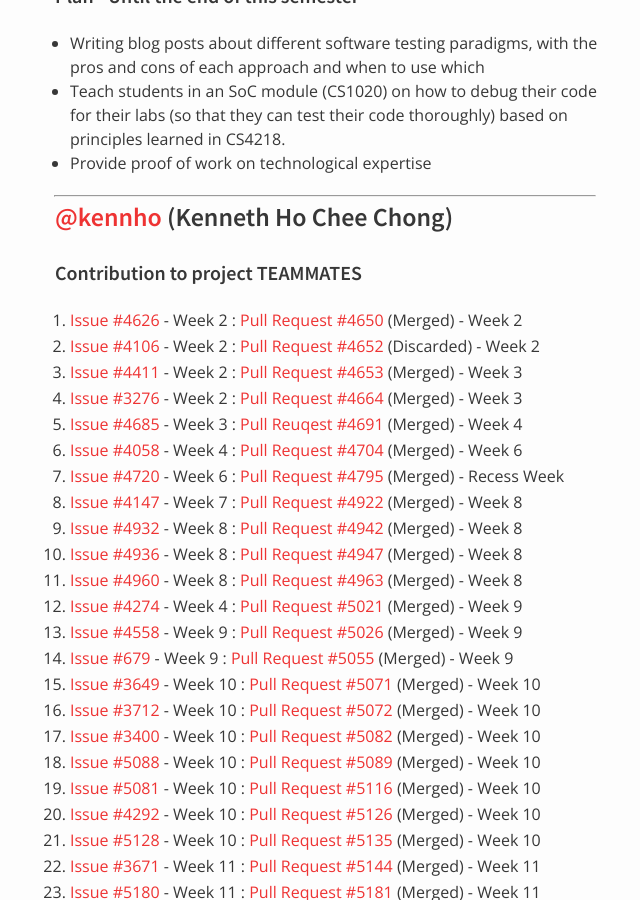
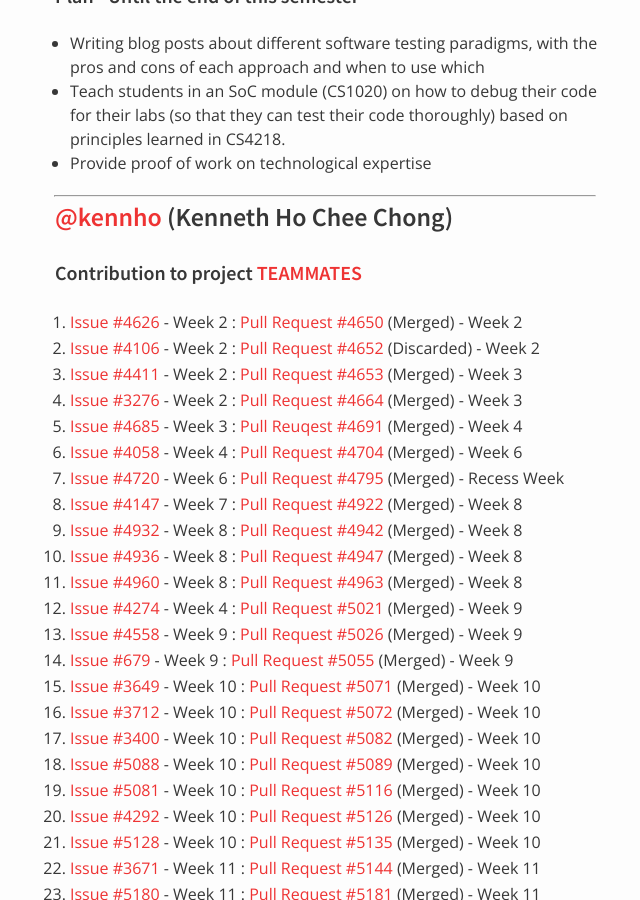
Before and after one commit to nus-oss/cs3281-AY1516S2-website, a Jekyll site: the page built from teams/teammates.md, in a window 1280 px wide and 900 px high, scrolled down 1982 px. Shown: the whole window, without its empty margins (315-955 px from the left). Built offline with Jekyll 4.4.1, drawn with Linux system fonts in a browser that asks for light colours; some of the changed lines change nothing that is shown.

Commit message:
updated style

```diff
--- a/teams/teammates.md
+++ b/teams/teammates.md
@@ -71,7 +71,7 @@ permalink: /teams/teammates/
 
 ### [@kennho](https://github.com/kennho) (Kenneth Ho Chee Chong)
 
-#### Contribution to project TEAMMATES
+#### Contribution to project [TEAMMATES](https://github.com/TEAMMATES/teammates)
 1. [Issue #4626](https://github.com/TEAMMATES/teammates/issues/4626) - Week 2 : [Pull Request #4650](https://github.com/TEAMMATES/teammates/pull/4650) (Merged) - Week 2
 2. [Issue #4106](https://github.com/TEAMMATES/teammates/issues/4106) - Week 2 : [Pull Request #4652](https://github.com/TEAMMATES/teammates/pull/4652) (Discarded) - Week 2
 3. [Issue #4411](https://github.com/TEAMMATES/teammates/issues/4411) - Week 2 : [Pull Request #4653](https://github.com/TEAMMATES/teammates/pull/4653) (Merged) - Week 3
```
